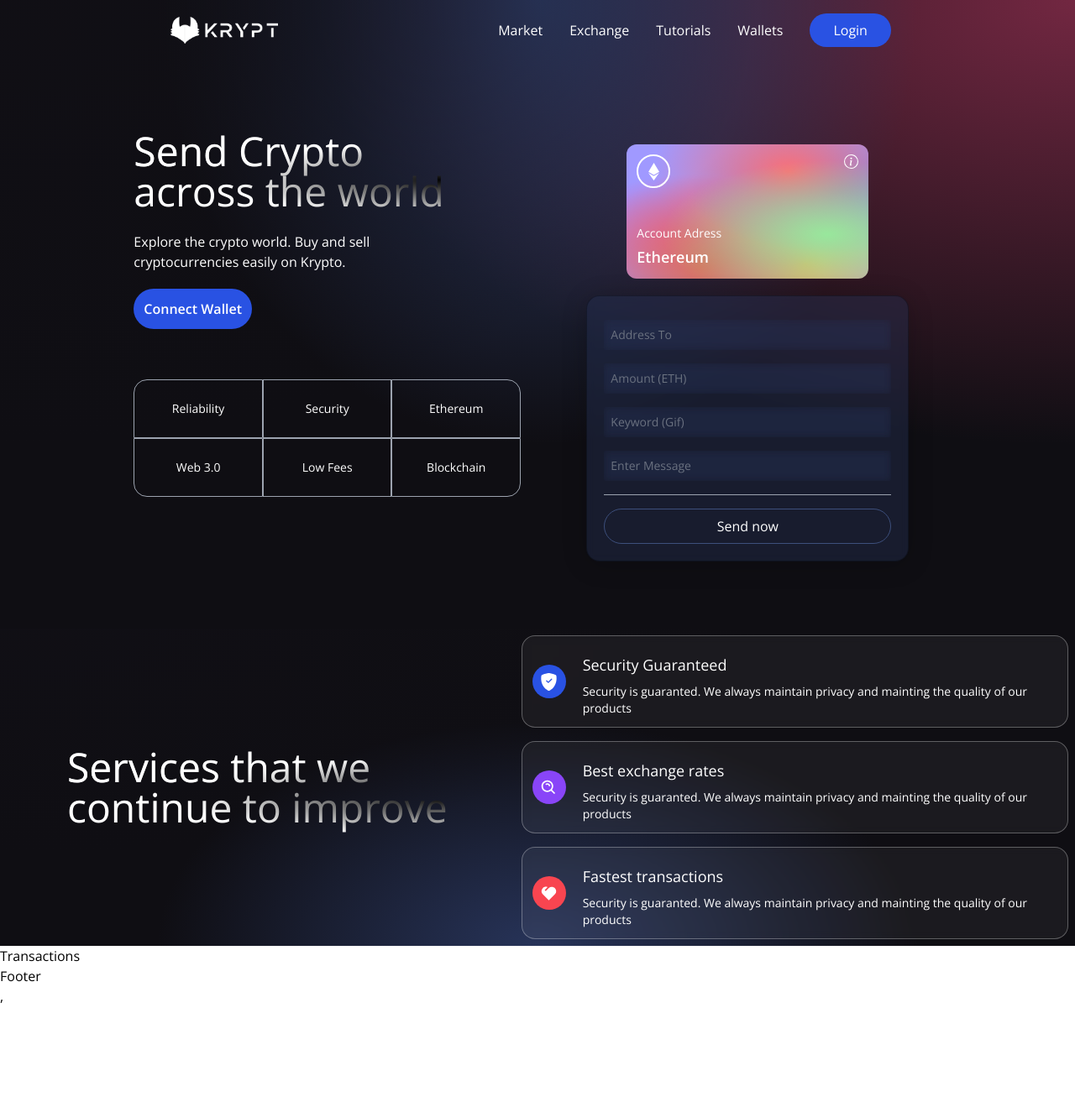
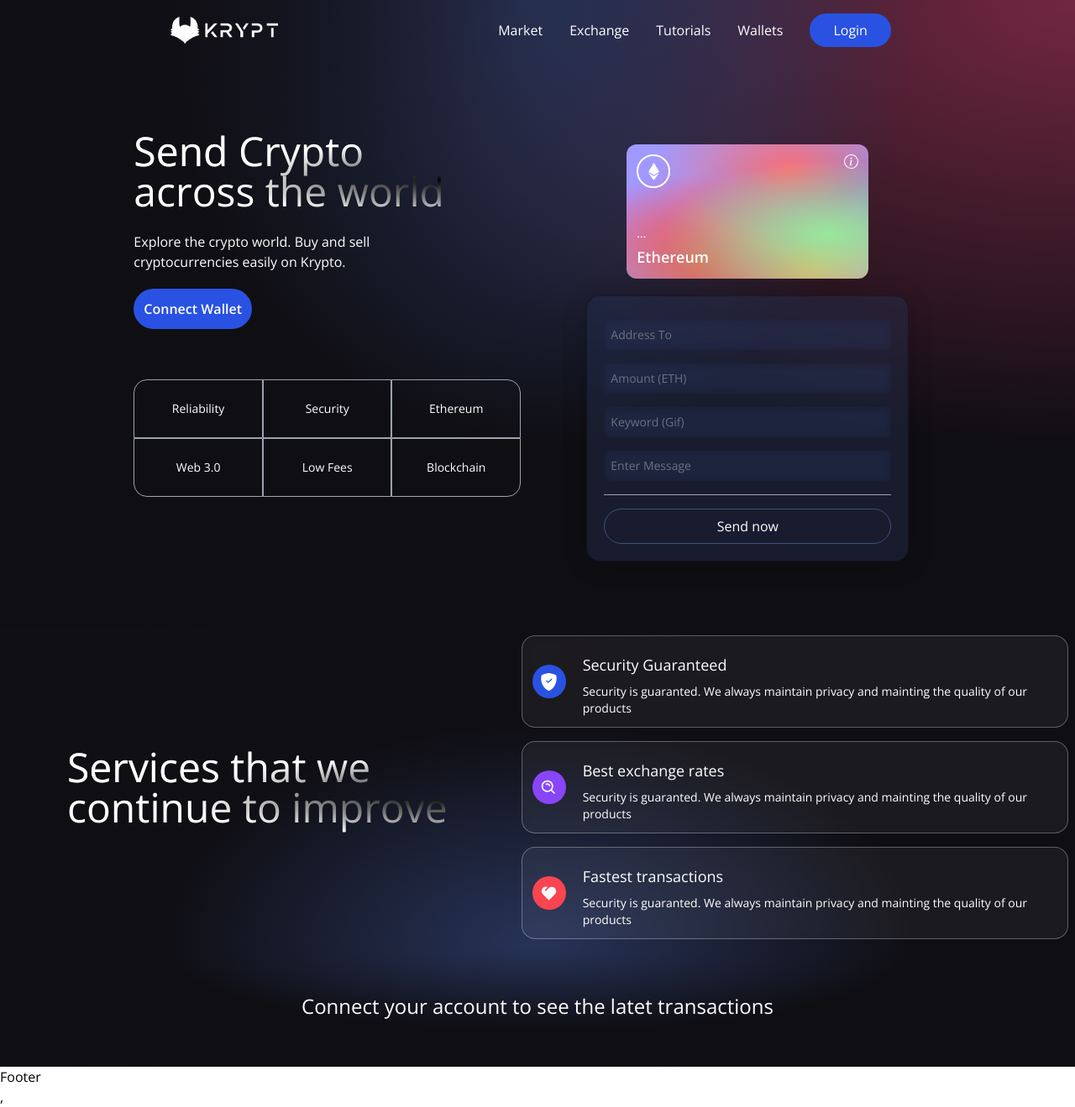
Before and after one commit to Diogo0602x/KRYPT, a React (Vite) app in the folder client/: page / in a window 1280 px wide. Shown: the whole page at 84% size. Before the commit the page ends 1199 px from the top, so only its background shows below. Built offline with nearby package versions, Linux system fonts and the light colour scheme.

Commit message:
shortenAddress done and account showing in the card

```diff
--- a/client/src/components/Transactions.jsx
+++ b/client/src/components/Transactions.jsx
@@ -1,6 +1,21 @@
+import React, { useContext } from 'react';
+
+import { TransactionContext } from '../context/TransactionContext';
+
+import dummyData from '../utils/dummyData';
+
 const Transactions = () => {
+    const { currentAccount } = useContext(TransactionContext);
     return (
-        <h1>Transactions</h1>
+        <div className='flex w-full justify-center items-center 2xl:px-20  gradient-bg-transactions'>
+            <div className='flex flex-col md:p-12 py-12 px-4'>
+                {currentAccount ? (
+                    <h3 className='text-white text-2xl text-center my-2'>Latest Transactions</h3>
+                ) : (
+                    <h3 className='text-white text-2xl text-center my-2'>Connect your account to see the latet transactions</h3>
+                )}
+            </div>
+        </div>
     );
 }
 
--- a/client/src/components/Welcome.jsx
+++ b/client/src/components/Welcome.jsx
@@ -5,6 +5,7 @@
 
 import { TransactionContext } from '../context/TransactionContext';
 import { Loader } from '.';
+import { shortenAddress } from '../utils/shortenAddress';
 
 const commonStyles = 'min-h-[70px] sm:px-0 px-2 sm:min-w-[120px] flex justify-center items-center border-[0.5px] border-gray-400 text-sm font-light text-white';
 
@@ -81,7 +82,7 @@
               </div>
               <div>
                 <p className='text-white font-light text-sm'>
-                  Account Adress
+                  {shortenAddress(currentAccount)}
                 </p>
                 <p className='text-white font-semibold text-lg mt-1'>
                   Ethereum
--- /dev/null
+++ b/client/src/utils/shortenAddress.js
@@ -0,0 +1 @@
+export const shortenAddress = (address) => `${address.slice(0,5)}...${address.slice(address.length - 4)}`
```
